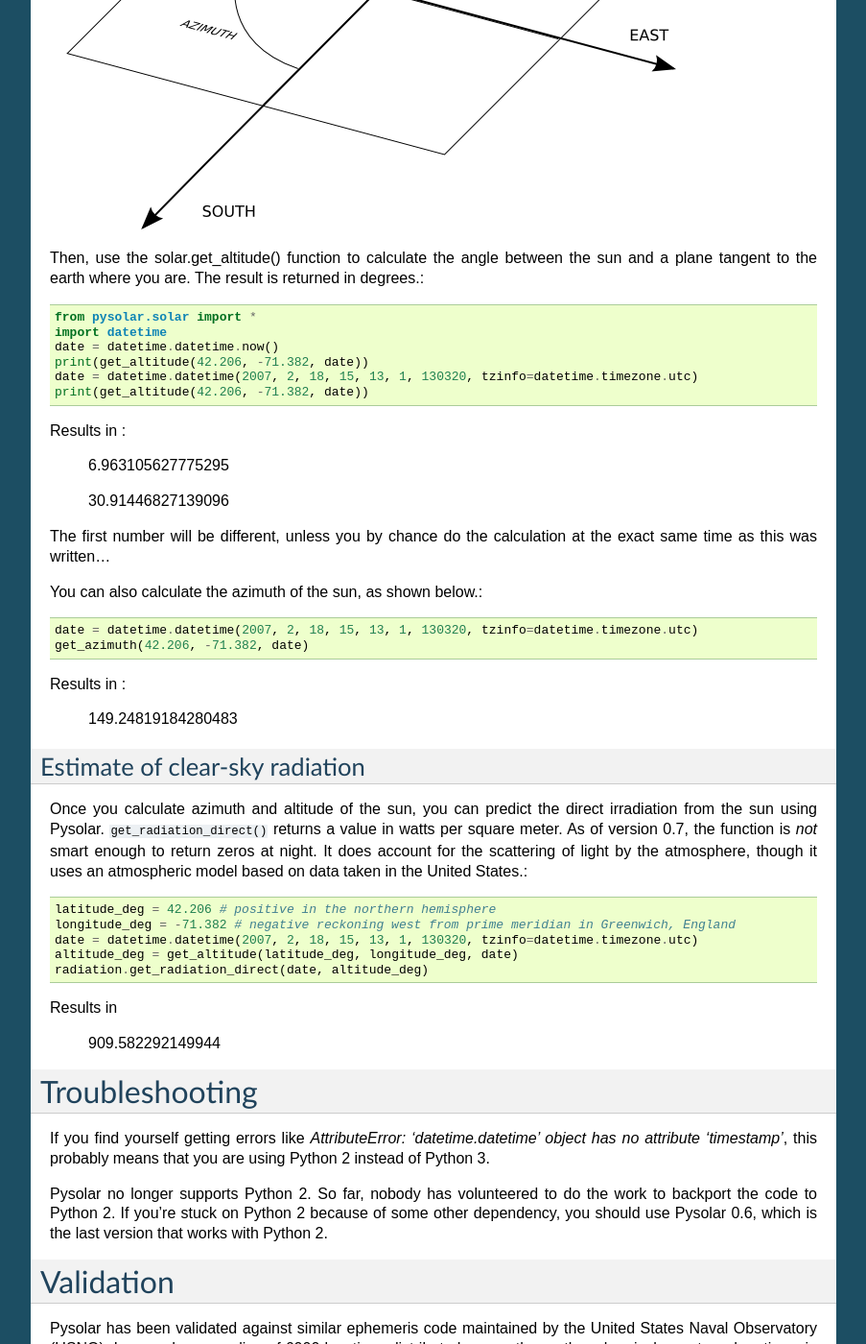
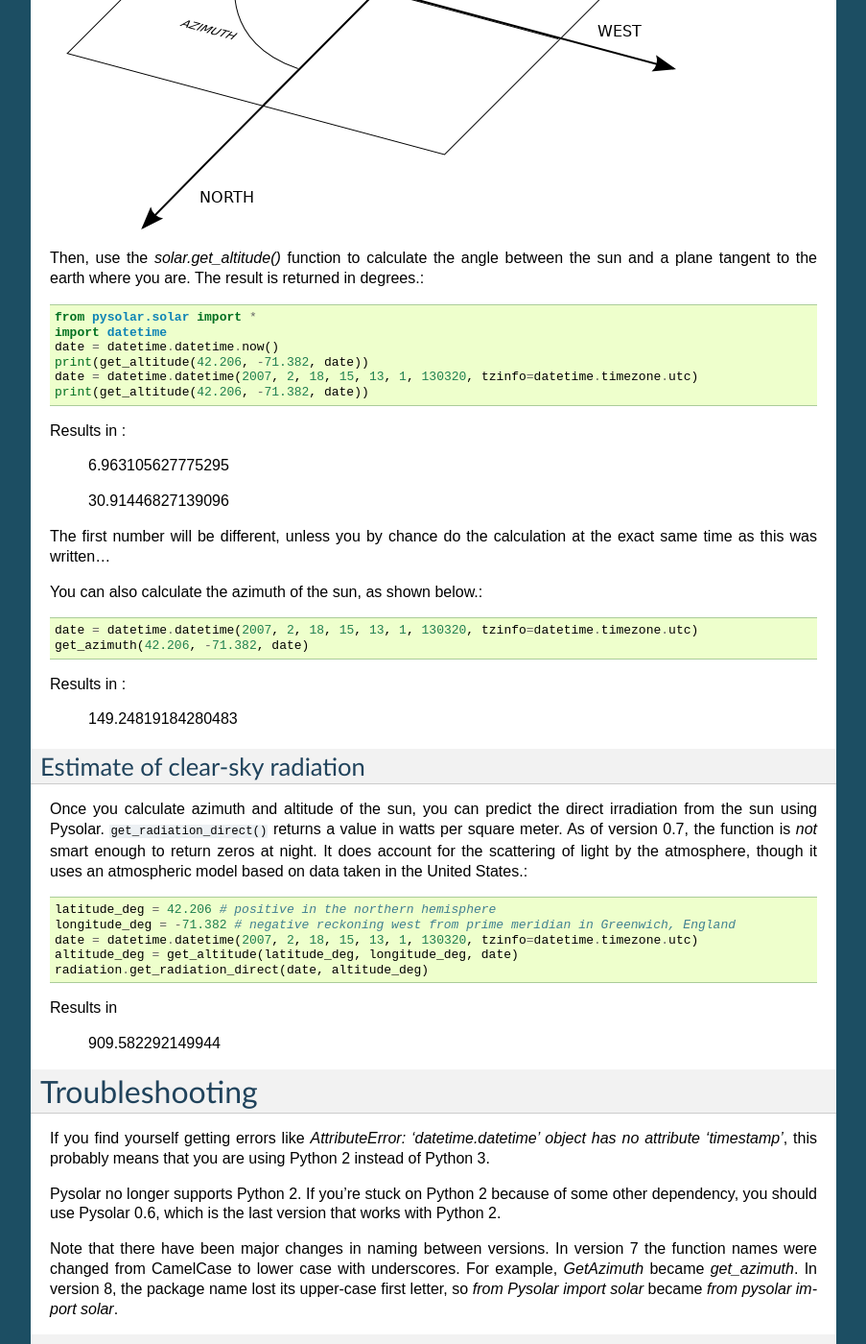
Before and after one commit to pingswept/pysolar, a Sphinx documentation site: the page built from doc/index.rst, in a window 1280 px wide and 1400 px high, scrolled down 1458 px. Shown: the whole window at 96% size, without its empty margins (198-1101 px from the left). Built offline with Sphinx 7.4.7, drawn with Linux system fonts in a browser that asks for light colours; some of the changed text lies outside the part shown.

Commit message:
Update setup and docs for 0.8rc2; fix reference_frame.png.

```diff
--- a/doc/conf.py
+++ b/doc/conf.py
@@ -51,9 +51,9 @@
 # built documents.
 #
 # The short X.Y version.
-version = '0.7'
+version = '0.8'
 # The full version, including alpha/beta/rc tags.
-release = '0.7'
+release = '0.8rc2'
 
 # The language for content autogenerated by Sphinx. Refer to documentation
 # for a list of supported languages.
--- a/doc/index.rst
+++ b/doc/index.rst
@@ -46,11 +46,19 @@
 
 You can figure out your latitude and longitude from the URL from the "Link to this page" link on Google maps. Find your location on the map, click on the "Link to this page" link, and then look at the URL in the address bar of your browser. In between ampersands, you should see something like ``ll=89.123456,-78.912345``. The first number is your latitude; the second is your longitude.
 
-The reference frame for Pysolar is shown in the figure below. Altitude is reckoned with zero at the horizon. The altitude is positive when the sun is above the horizon. Azimuth is reckoned with zero corresponding to north. Positive azimuth estimates correspond to estimates east of north; negative estimates, or estimates larger than 180 are west of north. In the northern hemisphere, if we speak in terms of (altitude, azimuth), the sun comes up around (0, 90), reaches (70, 180) around noon, and sets around (0, 270).
+The reference frame for Pysolar is shown in the figure below.
+Altitude is reckoned with zero at the horizon. The altitude
+is positive when the sun is above the horizon. Azimuth is
+reckoned with zero corresponding to north. Positive azimuth
+estimates correspond to estimates east of north; negative
+estimates, or estimates larger than 180 are west of north.
+In the northern hemisphere, if we speak in terms of (altitude, azimuth),
+the sun comes up around (0, 90), reaches (70, 180) around noon,
+and sets around (0, 270).
 
 .. image:: img/reference_frame.png
 
-Then, use the solar.get_altitude() function to calculate the angle between the sun and a plane tangent to the earth where you are. The result is returned in degrees.::
+Then, use the `solar.get_altitude()` function to calculate the angle between the sun and a plane tangent to the earth where you are. The result is returned in degrees.::
 
 
    from pysolar.solar import *
@@ -97,7 +105,16 @@
 
 If you find yourself getting errors like `AttributeError: 'datetime.datetime' object has no attribute 'timestamp'`, this probably means that you are using Python 2 instead of Python 3.
 
-Pysolar no longer supports Python 2. So far, nobody has volunteered to do the work to backport the code to Python 2. If you're stuck on Python 2 because of some other dependency, you should use Pysolar 0.6, which is the last version that works with Python 2.
+Pysolar no longer supports Python 2. If you're stuck on Python 2
+because of some other dependency, you should use Pysolar 0.6,
+which is the last version that works with Python 2.
+
+Note that there have been major changes in naming between versions.
+In version 7 the function names were changed from CamelCase to
+lower case with underscores.  For example, `GetAzimuth` became
+`get_azimuth`.  In version 8, the package name lost its upper-case
+first letter, so `from Pysolar import solar` became
+`from pysolar import solar`.
 
 Validation
 ==========
@@ -181,10 +198,12 @@
 `Abstract <http://pubs.giss.nasa.gov/abs/bi03000u.html>`_ `4.6 MB PDF <http://pubs.giss.nasa.gov/docs/1997/1997_Bishop_etal_1.pdf>`_ J. K. B.
 Bishop, W. B. Rossow, and E. G. Dutton, "Surface solar irradiance from the International Satellite Cloud Climatology Project 1983-1991," Journal of Geophysical Research, vol. 102, no. D6, March 27, 1997, pp. 6883-6910.
 
-Hosting history
-===============
+Source Code Repository
+======================
 
-Pysolar was initially hosted on Sourceforge with Subversion, but we switched to git and Github in 2008. Earlier releases are still on `the Sourceforge site <http://pysolar.sf.net>`_ for now, but you're probably wrong if you think you want to download them.
+Pysolar was initially hosted on Sourceforge with Subversion,
+but we switched to git and Github in 2008:
+`https://github.com/pingswept/pysolar <https://github.com/pingswept/pysolar>`_
 
 Contributors
 ============
@@ -195,18 +214,5 @@
 
 Pysolar has been used at several universities, including the University of Oldenburg in Germany, the University of Trento in Italy, and the University of Texas at Austin. It is also deployed in at least one commercial solar tracking system.
 
-Old download statistics
-=======================
-
-* version 0.1.0: 22 downloads, 2007-04-18 - 2007-07-01
-* version 0.2.0: 97 downloads, 2007-07-01 - 2008-03-10
-
 .. toctree::
    :maxdepth: 2
-
-Indices and tables
-==================
-
-* :ref:`genindex`
-* :ref:`modindex`
-* :ref:`search`
--- a/setup.py
+++ b/setup.py
@@ -17,7 +17,7 @@
 
 
 setup(name='pysolar',
-    version='0.7',
+    version='0.8rc2',
     description='Collection of Python libraries for simulating the irradiation of any point on earth by the sun',
     author='Brandon Stafford',
     author_email='brandon@pingswept.org',
```
Also changed, not shown: doc/img/reference_frame.png.
